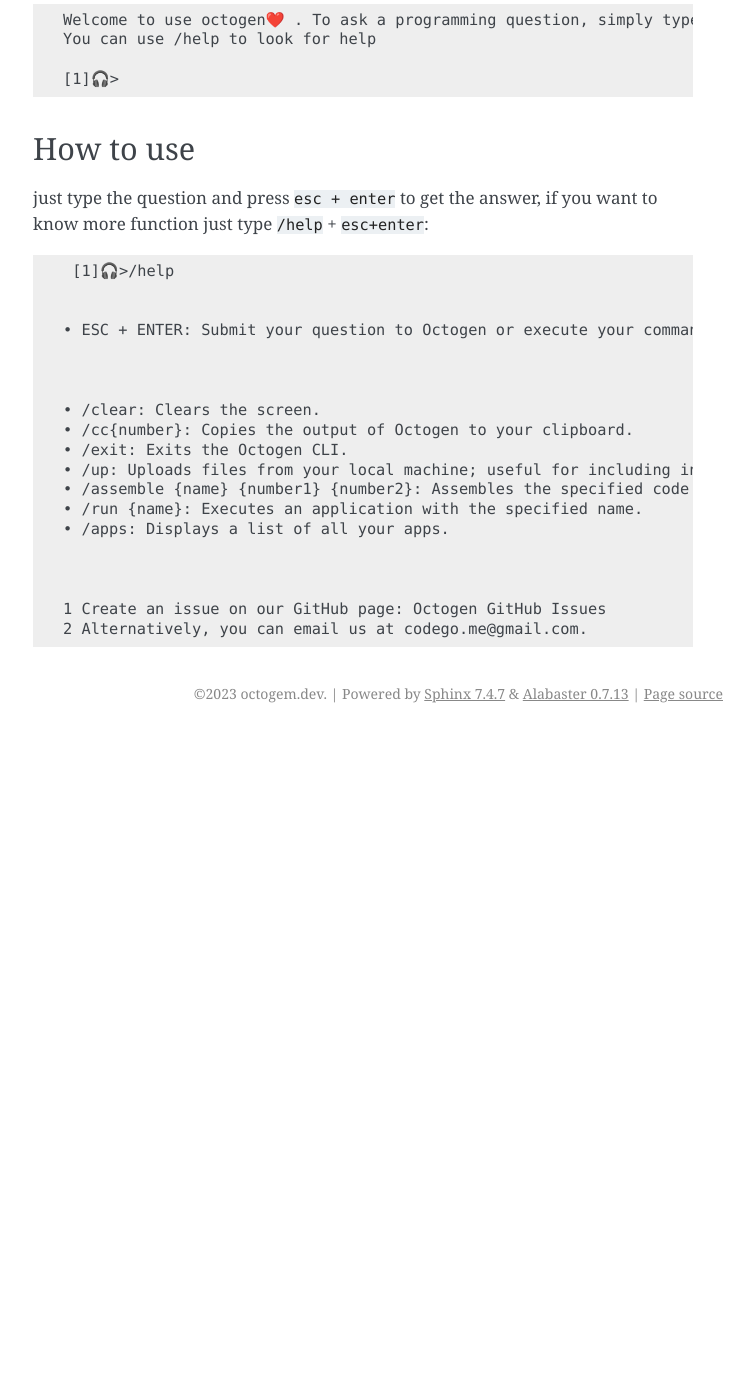
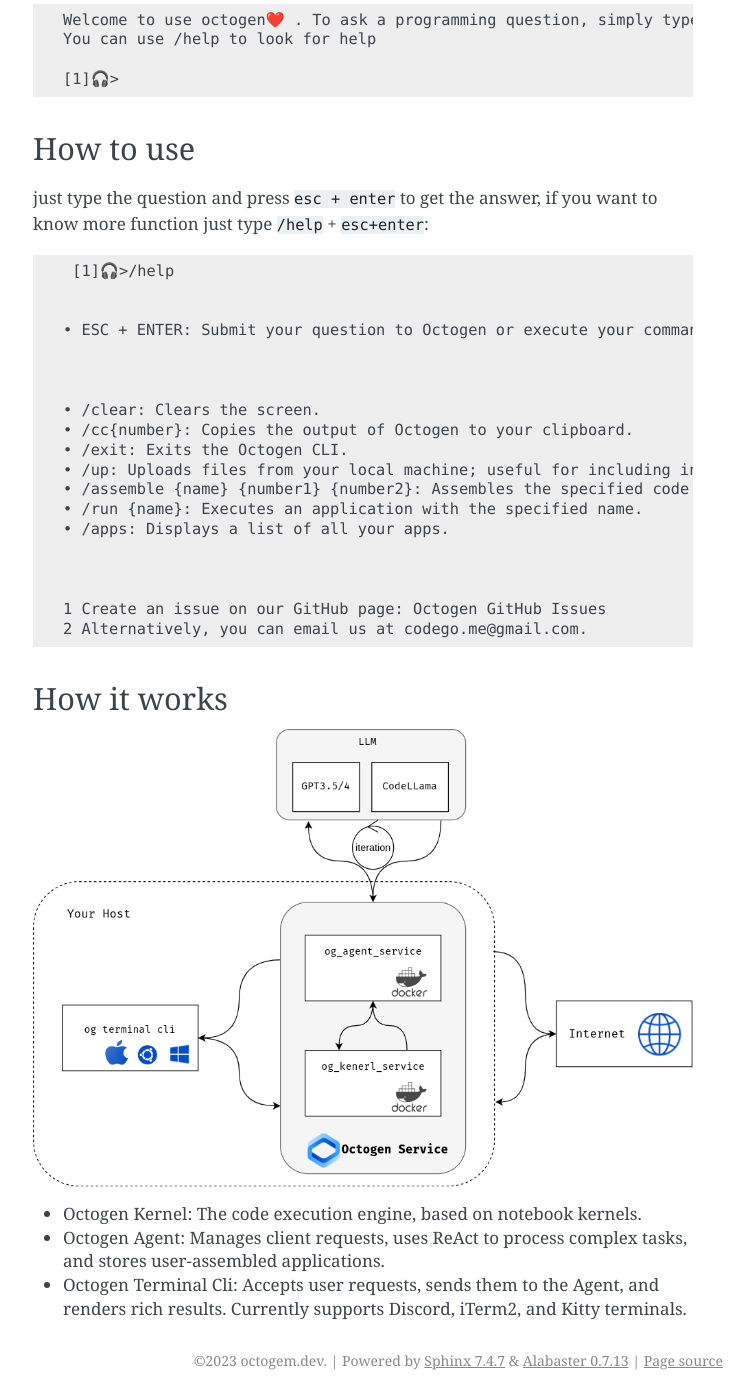
Before and after one commit to dbpunk-labs/octogen, a Sphinx documentation site: the page built from docs/source/getstarted.rst, in a window 1280 px wide and 1400 px high, scrolled down 1021 px. Shown: the whole window, without its empty margins (387-1141 px from the left). Built offline with Sphinx 7.4.7, drawn with Linux system fonts in a browser that asks for light colours; before the commit the page ends 1754 px from its top, so only the background shows below that.

Commit message:
fix: fix test case

```diff
--- a/docs/source/conf.py
+++ b/docs/source/conf.py
@@ -6,7 +6,7 @@
 # -- Project information -----------------------------------------------------
 # https://www.sphinx-doc.org/en/master/usage/configuration.html#project-information
 
-project = 'octogen'
+project = 'Octogen'
 copyright = '2023 octogem.dev'
 author = 'imotai'
 
@@ -25,4 +25,3 @@
 
 html_theme = "alabaster"
 html_static_path = ['_static']
-html_logo = "_static/octogen_logo.png"
--- a/docs/source/getstarted.rst
+++ b/docs/source/getstarted.rst
@@ -69,3 +69,13 @@
 
   1 Create an issue on our GitHub page: Octogen GitHub Issues
   2 Alternatively, you can email us at codego.me@gmail.com.
+
+
+How it works
+------------
+
+.. image:: _static/octogen-internal.drawio.png
+
+- Octogen Kernel: The code execution engine, based on notebook kernels.
+- Octogen Agent: Manages client requests, uses ReAct to process complex tasks, and stores user-assembled applications.
+- Octogen Terminal Cli: Accepts user requests, sends them to the Agent, and renders rich results. Currently supports Discord, iTerm2, and Kitty terminals.
```
Also changed, not shown: docs/source/_static/octogen-internal.drawio.png (added), 1 other file.
